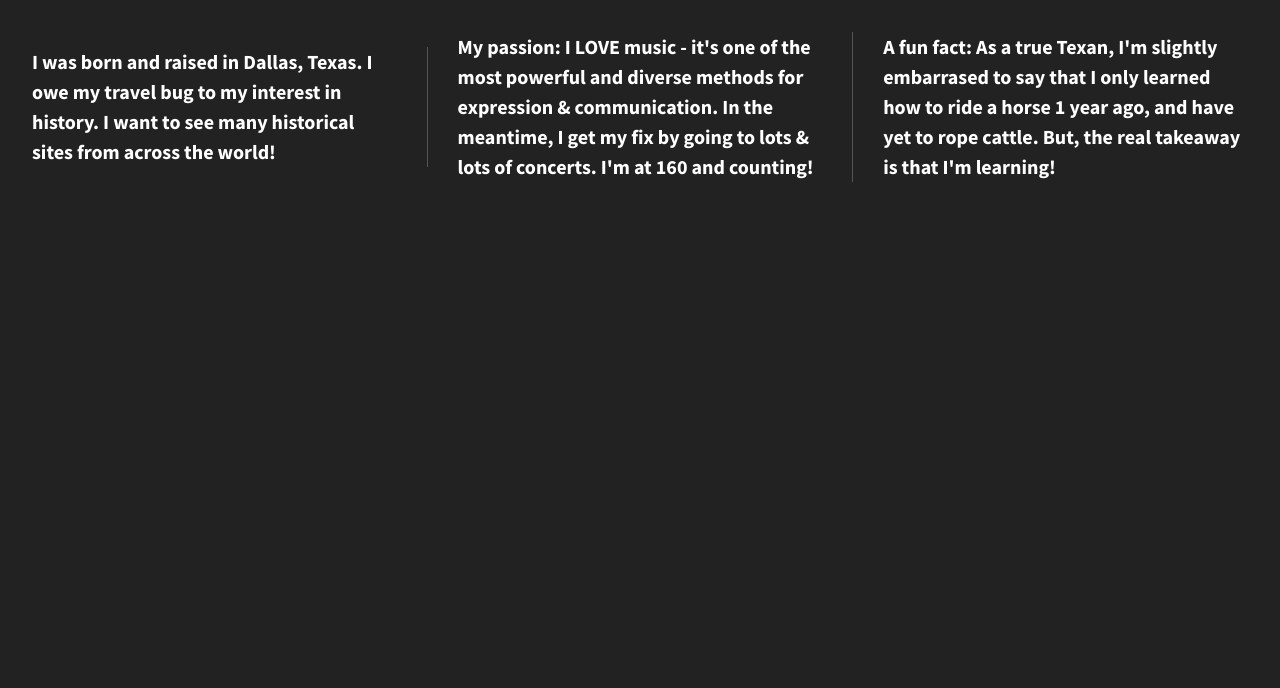
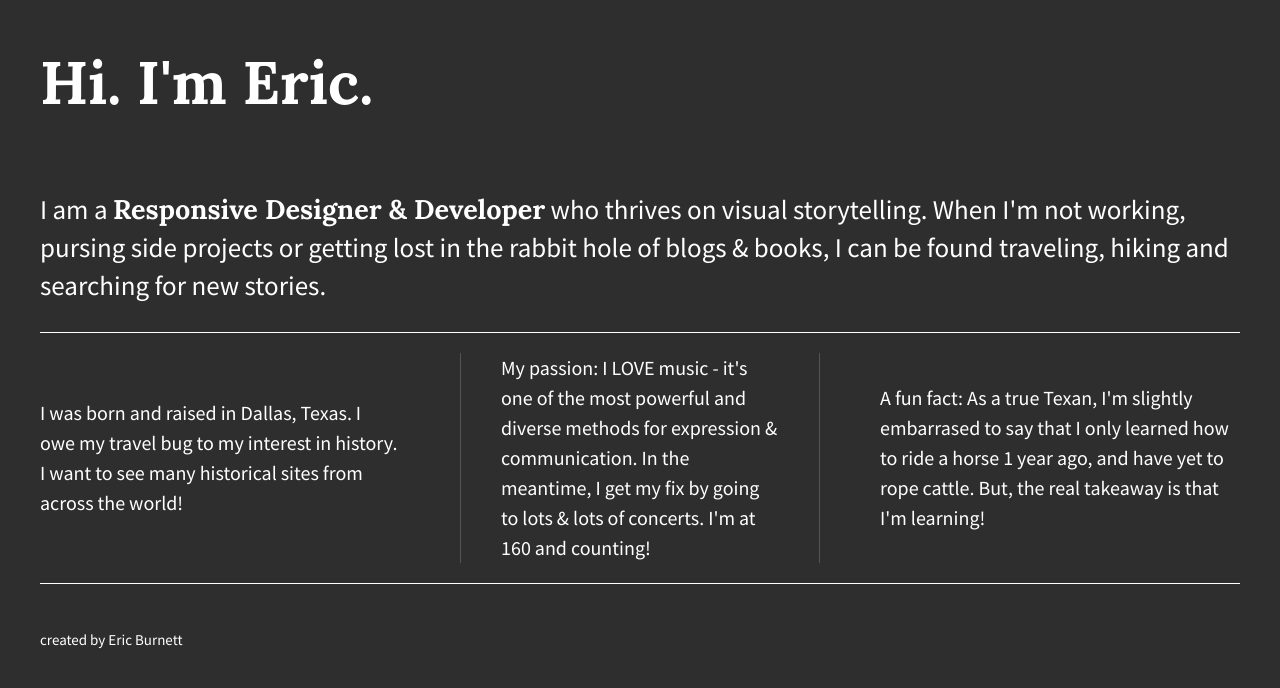
Before and after one commit to eburnett3/206-divs-flexbox-starter, a plain HTML site: page index.html in a window 1280 px wide. Drawn offline with nearby package versions, Linux system fonts and the light colour scheme.

Commit message:
updated all content and added flexboxes

```diff
--- a/css/main.css
+++ b/css/main.css
@@ -97,17 +97,18 @@ textarea {
 
 
 html {
-  background-color: #222;
   height: 100%;
   width: 100%;
+  background-color: rgb(46, 46, 46);
 }
 
 body {
   font-family: 'Source Sans Pro', sans-serif;
-  font-weight: 700;
-  padding: 2em;
+  font-size: 1.25em;
+  padding: 0em 2em;
   color: #fff;
-  height: 100%;
+  display: flex;
+  justify-content: center;
 }
 
 .wrapper {
@@ -115,19 +116,51 @@ body {
   display: flex;
   flex-flow: row wrap;
   justify-content: space-between;
-  align-items: center;
+  max-width: 1200px;
 }
 
-.div-1, .div-2, .div-3 {
+header,
+footer {
+  width: 100%;
+  display: flex;
+  justify-content: flex-start;
+}
+
+header h1 {
+    font-family: 'Lora', sans-serif;
+    font-size: 3em;
+}
+
+main {
+    width: 100%;
+    display: flex;
+    justify-content: center;
+    border-bottom: 1px solid #fff;
+}
+
+main p {
+    font-size: 1.35em;
+}
+
+p span {
+    font-family: 'Lora', sans-serif;
+    font-weight: bolder;
+}
+
+.flex-items {
   /*give the divs a width of 30%, add display:flex, set justify-content and align-items to center*/
   display: flex;
   justify-content: center;
   align-items: center;
-  color: #fff;
   line-height: 1.5em;
-  font-size: 1.25em;
-  height: auto;
-  width: 30%;
+  font-size: 1em;
+  border-bottom: 1px solid #555;
+}
+
+footer {
+    font-size: .75em;
+    border-top: 1px solid #fff;
+    padding: 30px 20px 0 0;
 }
 
 
@@ -212,6 +245,24 @@ body {
    Modify as content requires.
    ========================================================================== */
 
+@media all and (max-width: 768px) {
+    body {
+      padding: 1em;
+    }
+}
+
+@media (min-width: 1200px) {
+    .flex-items {
+      flex-basis: 30%;
+      border-bottom: none;
+    }
+
+    #div-2 p {
+      border-left: 1px solid #555;
+      border-right: 1px solid #555;
+      padding: 0 40px;
+    }
+}
 @media all and (min-width: 1200px) {
     .div-1, .div-2, .div-3 {
         flex-basis: 30%;
--- a/index.html
+++ b/index.html
@@ -3,7 +3,7 @@
     <head>
         <meta charset="utf-8">
         <meta http-equiv="x-ua-compatible" content="ie=edge">
-        <title>Make me into a grid!</title>
+        <title>Hi. I'm Eric.</title>
         <meta name="description" content="">
         <meta name="viewport" content="width=device-width, initial-scale=1">
 
@@ -22,15 +22,24 @@
         <![endif]-->
 
         <section class="wrapper">
-            <div class="div-1">
-                I was born and raised in Dallas, Texas. I owe my travel bug to my interest in history. I want to see many historical sites from across the world!
+            <header>
+                <h1>Hi. I'm Eric.</h1>
+            </header>
+            <main>
+                <p>I am a <span>Responsive Designer & Developer</span> who thrives on visual storytelling. When I'm not working, pursing side projects or getting lost in the rabbit hole of blogs & books, I can be found traveling, hiking and searching for new stories.</p>
+            </main>
+            <div id="div-1" class="flex-items">
+                <p>I was born and raised in Dallas, Texas. I owe my travel bug to my interest in history. I want to see many historical sites from across the world!</p>
             </div>
-            <div class="div-2">
-                My passion: I LOVE music - it's one of the most powerful and diverse methods for expression & communication. In the meantime, I get my fix by going to lots & lots of concerts. I'm at 160 and counting!
+            <div id="div-2" class="flex-items">
+                <p>My passion: I LOVE music - it's one of the most powerful and diverse methods for expression & communication. In the meantime, I get my fix by going to lots & lots of concerts. I'm at 160 and counting!</p>
             </div>
-            <div class="div-3">
-                A fun fact: As a true Texan, I'm slightly embarrased to say that I only learned how to ride a horse 1 year ago, and have yet to rope cattle. But, the real takeaway is that I'm learning!
+            <div id="div-3" class="flex-items">
+                <p>A fun fact: As a true Texan, I'm slightly embarrased to say that I only learned how to ride a horse 1 year ago, and have yet to rope cattle. But, the real takeaway is that I'm learning!</p>
             </div>
+            <footer>
+                <p> created by Eric Burnett</p>
+            </footer>
         </section>
 
         <script src="https://ajax.googleapis.com/ajax/libs/jquery/1.11.3/jquery.min.js"></script>
```
Also changed, not shown: img/code-background.jpeg (added).
